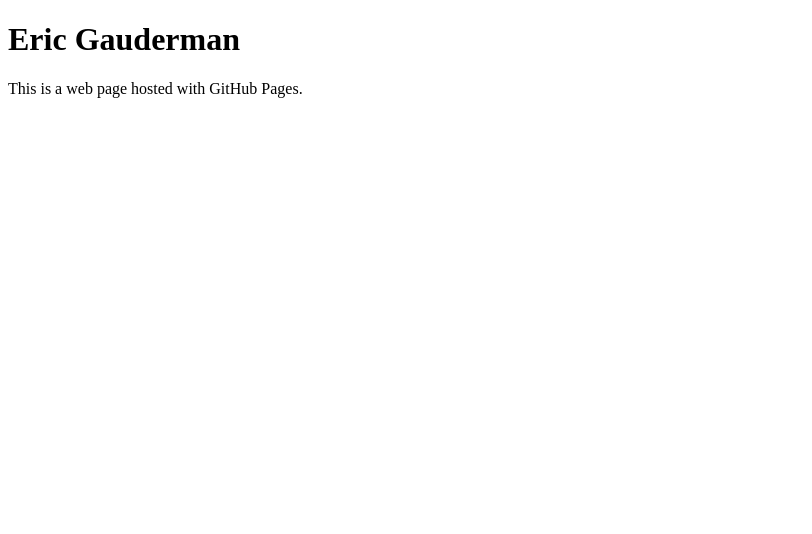
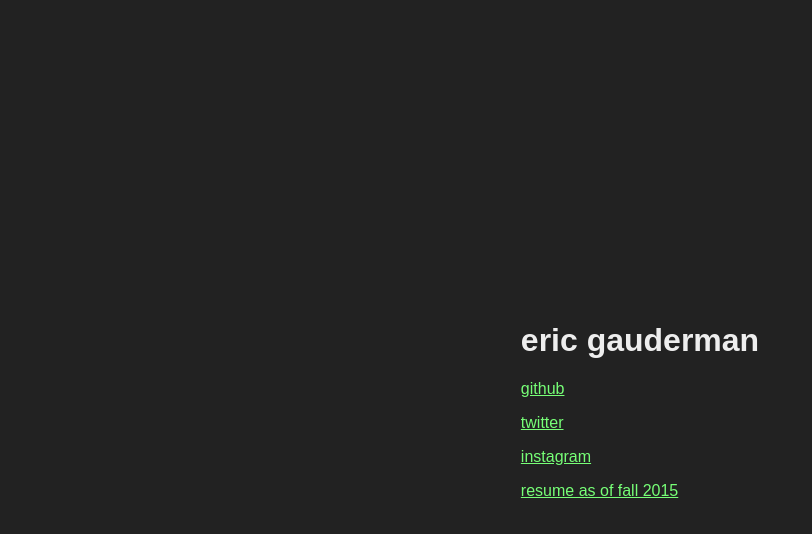
Before and after one commit to egauderman/egauderman.github.io, a plain HTML site: page index.html in a window 1280 px wide. Shown: the whole page, without its empty margins (0-812 px from the left). Drawn offline with Linux system fonts and the light colour scheme.

Commit message:
Website with links to social media

```diff
--- a/index.html
+++ b/index.html
@@ -3,9 +3,52 @@
   <head>
     <meta charset="utf-8">
     <title>Eric Gauderman</title>
+    <style>
+      body {
+        font-family: sans-serif;
+        background-color: #222222;
+        color: #EEEEEE;
+        overflow: hidden;
+      }
+      a {
+        color: #77FF77;
+      }
+      .root0 {
+        display: flex;
+        flex-direction: column;
+        justify-content: center;
+        /*width: 100%;*/
+        height: 100vh;
+      }
+      .root1 {
+        display: flex;
+        flex-direction: row;
+        justify-content: center;
+      }
+      .links {
+        /*width: 400px;*/
+      }
+    </style>
   </head>
   <body>
-        <h1>Eric Gauderman</h1>
-        <p>This is a web page hosted with GitHub Pages.</p>
+    <div class="root0">
+      <div class="root1">
+        <div class="links">
+          <h1 class="title">eric gauderman</h1>
+          <p>
+            <a href="http://github.com/egauderman" target="_blank">github</a>
+          </p>
+          <p>
+            <a href="http://twitter.com/ericcodes" target="_blank">twitter</a>
+          </p>
+          <p>
+            <a href="http://instagram.com/ericcodes" target="_blank">instagram</a>
+          </p>
+          <p>
+            <a href="http://bit.ly/eg-resume" target="_blank">resume as of fall 2015</a>
+          </p>
+        </div>
+      </div>
+    </div>
   </body>
 </html>
```
Also changed, not shown: 1 other file. Lines whose indentation alone changed are shown as unchanged.
